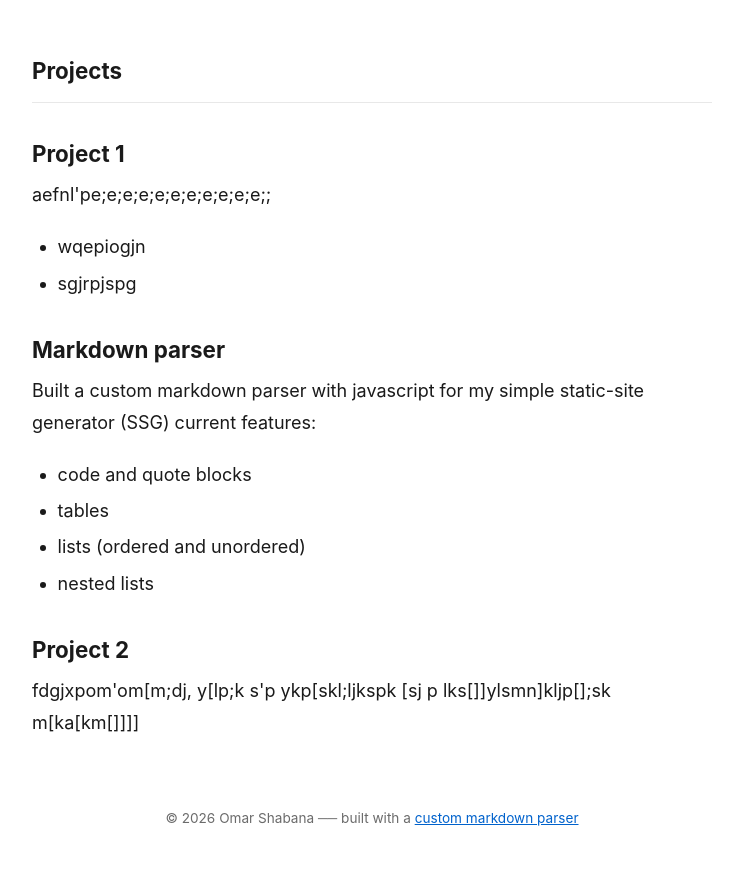
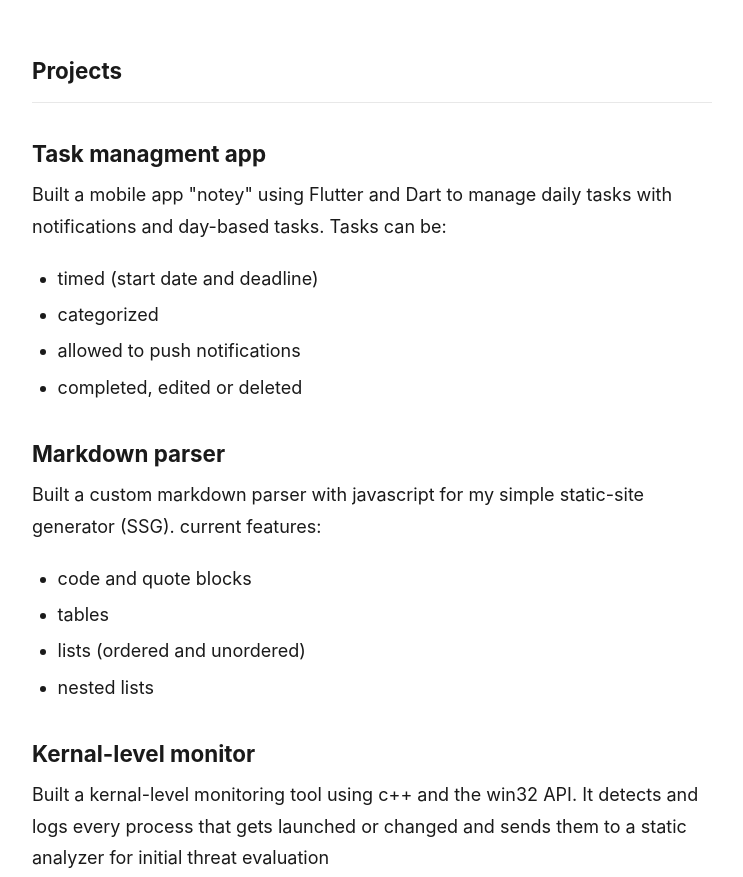
Before and after one commit to Mirohhh/files, a website: page public/index.html in a window 1280 px wide. Shown: the part 860-1737 px from the top of the page, without its empty margins (268-1011 px from the left). Drawn offline with nearby package versions, Linux system fonts and the light colour scheme.

Commit message:
update projects

```diff
--- a/build.js
+++ b/build.js
@@ -664,7 +664,7 @@ function postPage(post) {
     .join("");
 
   const body = `
-    <p><a class="back-link" href="/">← All posts</a></p>
+    <p><a class="back-link" href="/posts/">← All posts</a></p>
     <article>
       <h1>${esc(post.meta.title)}</h1>
       <div class="post-meta">
--- a/public/index.html
+++ b/public/index.html
@@ -71,20 +71,18 @@
     <div class='recent'>
     <h2>Projects</h2>
     </div>
-    <div><h2 id="project-1">Project 1</h2>
-<p>aefnl'pe;e;e;e;e;e;e;e;e;e;e;;
+    <div><h2 id="task-managment-app">Task managment app</h2>
+<p>Built a mobile app "notey" using Flutter and Dart to manage daily tasks with notifications and day-based tasks.
+ Tasks can be:
 </p>
-<ul><li>wqepiogjn</li><li>sgjrpjspg</li></ul>
+<ul><li>timed (start date and deadline)</li><li>categorized</li><li>allowed to push notifications</li><li>completed, edited or deleted</li></ul>
 <h2 id="markdown-parser">Markdown parser</h2>
-<p>Built a custom markdown parser with javascript for my simple static-site generator (SSG)
+<p>Built a custom markdown parser with javascript for my simple static-site generator (SSG).
  current features:
 </p>
 <ul><li>code and quote blocks</li><li>tables</li><li>lists (ordered and unordered)</li><li>nested lists</li></ul>
-<h2 id="project-2">Project 2</h2>
-<p>fdgjxpom'om[m;dj, y[lp;k
- s'p ykp[skl;ljkspk [sj p
- lks[]]ylsmn]kljp[];sk
- m[ka[km[]]]]
+<h2 id="kernal-level-monitor">Kernal-level monitor</h2>
+<p>Built a kernal-level monitoring tool using c++ and the win32 API. It detects and logs every process that gets launched or changed and sends them to a static analyzer for initial threat evaluation
 </p></div>
     </main>
 <footer>
```
Also changed, not shown: work/work.md (+2 -2 lines).
